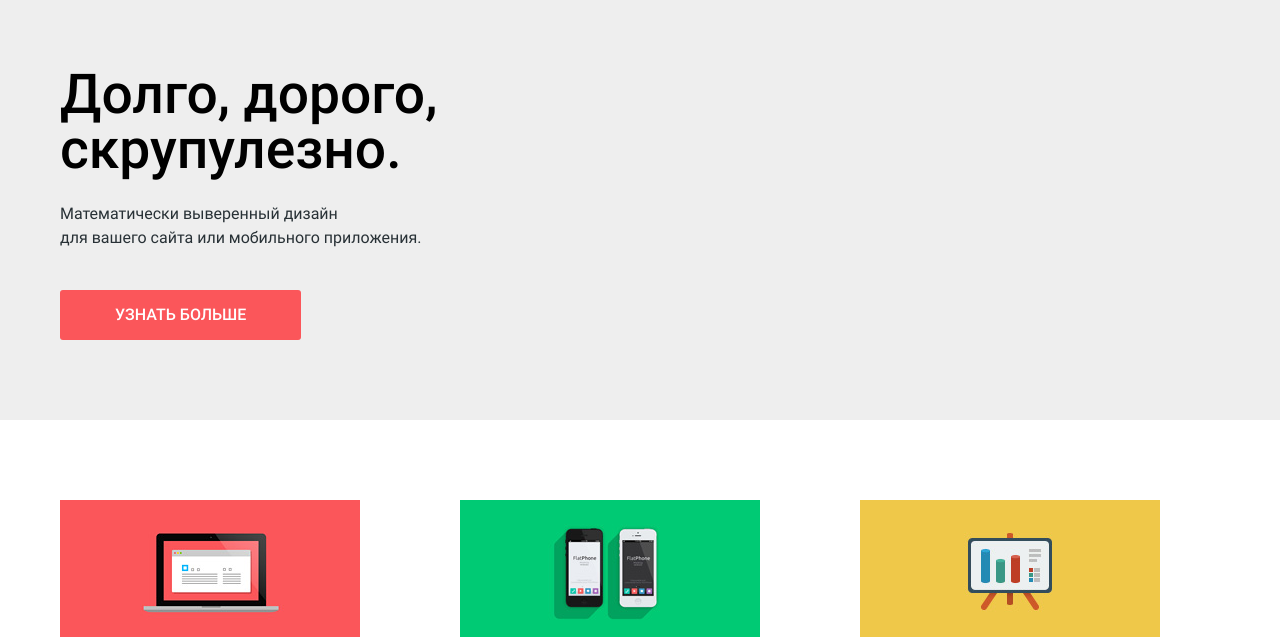
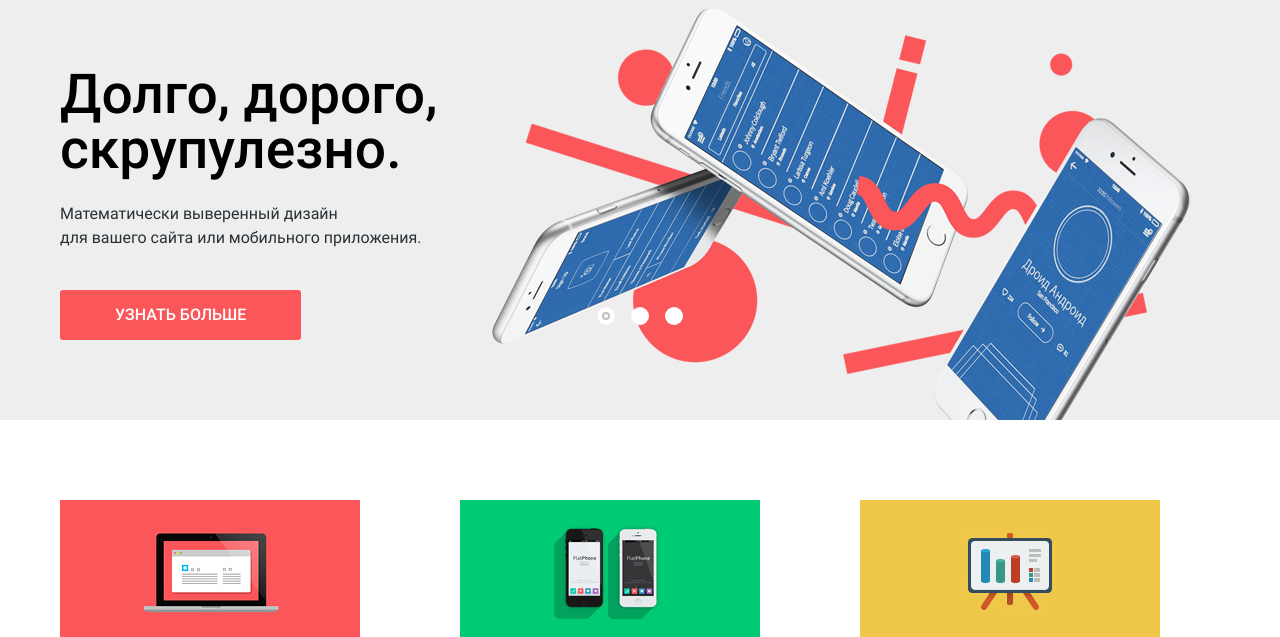
Before and after one commit to madekot/nerds, a website: page source/index.html in a window 1280 px wide. Shown: the part 125-762 px from the top of the page. Drawn offline with nearby package versions, Linux system fonts and the light colour scheme; files that its build step writes are made by us from their sources.

Commit message:
Сверстал слайдер на CSS

```diff
--- a/source/index.html
+++ b/source/index.html
@@ -46,6 +46,14 @@
       <section class="page-main__slider slider">
         <div class="slider__container">
           <h2 class="visually-hidden">Наши услуги в слайдах</h2>
+          <input class="slider__toggle visually-hidden" name="slider__toggle" type="radio" checked id="slide-one"></input>
+          <input class="slider__toggle visually-hidden" name="slider__toggle" type="radio" id="slide-two"></input>
+          <input class="slider__toggle visually-hidden" name="slider__toggle" type="radio" id="slide-three"></input>
+          <div class="slider__controls">
+            <label class="slider__controls-item" for="slide-one">Первый</label>
+            <label class="slider__controls-item" for="slide-two">Второй</label>
+            <label class="slider__controls-item" for="slide-three">Третий</label>
+          </div>
           <ul class="slider__list">
             <li class="slider__item">
               <p class="slider__lead">Долго, дорого, скрупулезно.</p>
@@ -53,14 +61,14 @@
                 <br>для вашего сайта или мобильного приложения.</p>
               <a href="#" class="slider__button button">Узнать больше</a>
             </li>
-            <li class="slider__item visually-hidden">
+            <li class="slider__item">
               <p class="slider__lead">Любим математику как никто другой</p>
               <p class="slider__text">Никакого креатива, только математические
                 <br>формулы для расчета идеальных пропорций.
               </p>
               <a href="#" class="slider__button button">Узнать больше</a>
             </li>
-            <li class="slider__item visually-hidden">
+            <li class="slider__item">
               <p class="slider__lead">Только ночь,
                 <br>только хардкор</p>
               <p class="slider__text">Работать днем, как все? Мы против этого.
@@ -69,11 +77,6 @@
               <a href="#" class="slider__button button">Узнать больше</a>
             </li>
           </ul>
-          <p class="slider__toggles visually-hidden">
-            <button class="slider__toggle" type="button"></button>
-            <button class="slider__toggle" type="button"></button>
-            <button class="slider__toggle" type="button"></button>
-          </p>
         </div>
       </section>
       <section class="page-main__services services">
--- a/source/sass/blocks/slider.scss
+++ b/source/sass/blocks/slider.scss
@@ -35,3 +35,95 @@
   padding-right: 55px;
   padding-left: 55px;
 }
+
+.slider__item {
+  display: none;
+}
+
+#slide-one:checked ~ .slider__list .slider__item:nth-child(1),
+#slide-two:checked ~ .slider__list .slider__item:nth-child(2),
+#slide-three:checked ~ .slider__list .slider__item:nth-child(3) {
+  display: block;
+}
+
+#slide-one:checked ~ .slider__controls .slider__controls-item:nth-child(1),
+#slide-two:checked ~ .slider__controls .slider__controls-item:nth-child(2),
+#slide-three:checked ~ .slider__controls .slider__controls-item:nth-child(3) {
+  &::after {
+    box-shadow:
+      inset 0 0 0 5px $color-white,
+      inset 0 0 0 7px $color-gray11,
+      inset 0 0 0 9px $color-white;
+  }
+}
+
+.slider__container {
+  position: relative;
+}
+
+.slider__toggle:checked ~ .slider__list .slider__item {
+  &::after {
+    content: "";
+    position: absolute;
+    top: -78px;
+    right: 22px;
+
+    width: 760px;
+    height: 431px;
+    background-repeat: no-repeat;
+  }
+}
+
+#slide-one:checked ~ .slider__list .slider__item:nth-child(1) {
+  &::after {
+    background-image: url("../img/nerds-index-slide1.png");
+  }
+}
+
+#slide-two:checked ~ .slider__list .slider__item:nth-child(2) {
+  &::after {
+    background-image: url("../img/nerds-index-slide2.png");
+  }
+}
+
+#slide-three:checked ~ .slider__list .slider__item:nth-child(3) {
+  &::after {
+    background-image: url("../img/nerds-index-slide3.png");
+  }
+}
+
+.slider__controls {
+  font-size: 0;
+  position: absolute;
+  left: 50%;
+  top: 232px;
+  z-index: 10;
+
+  transform: translateX(-50%);
+}
+
+.slider__controls-item {
+  display: inline-block;
+  width: 18px;
+  height: 18px;
+  padding: 8px;
+
+  border-radius: 50%;
+}
+
+
+.slider__controls-item {
+  &::after {
+    content: "";
+    display: inline-block;
+    top: 8px;
+    left: 8px;
+
+    width: 18px;
+    height: 18px;
+    background-color: $color-white;
+
+
+    border-radius: 50%;
+  }
+}
--- a/source/sass/variables.scss
+++ b/source/sass/variables.scss
@@ -19,6 +19,7 @@ $color-gray7       : #dbdbdb;
 $color-gray8       : #dfdfdf;
 $color-gray9       : #d5d5d5;
 $color-gray10      : #4d4d4d;
+$color-gray11      : #c1c1c1;
 $color-gray-light  : #e1e1e1;
 $color-gray-dark   : #666666;
 $color-gray-darken : #444444;
```
